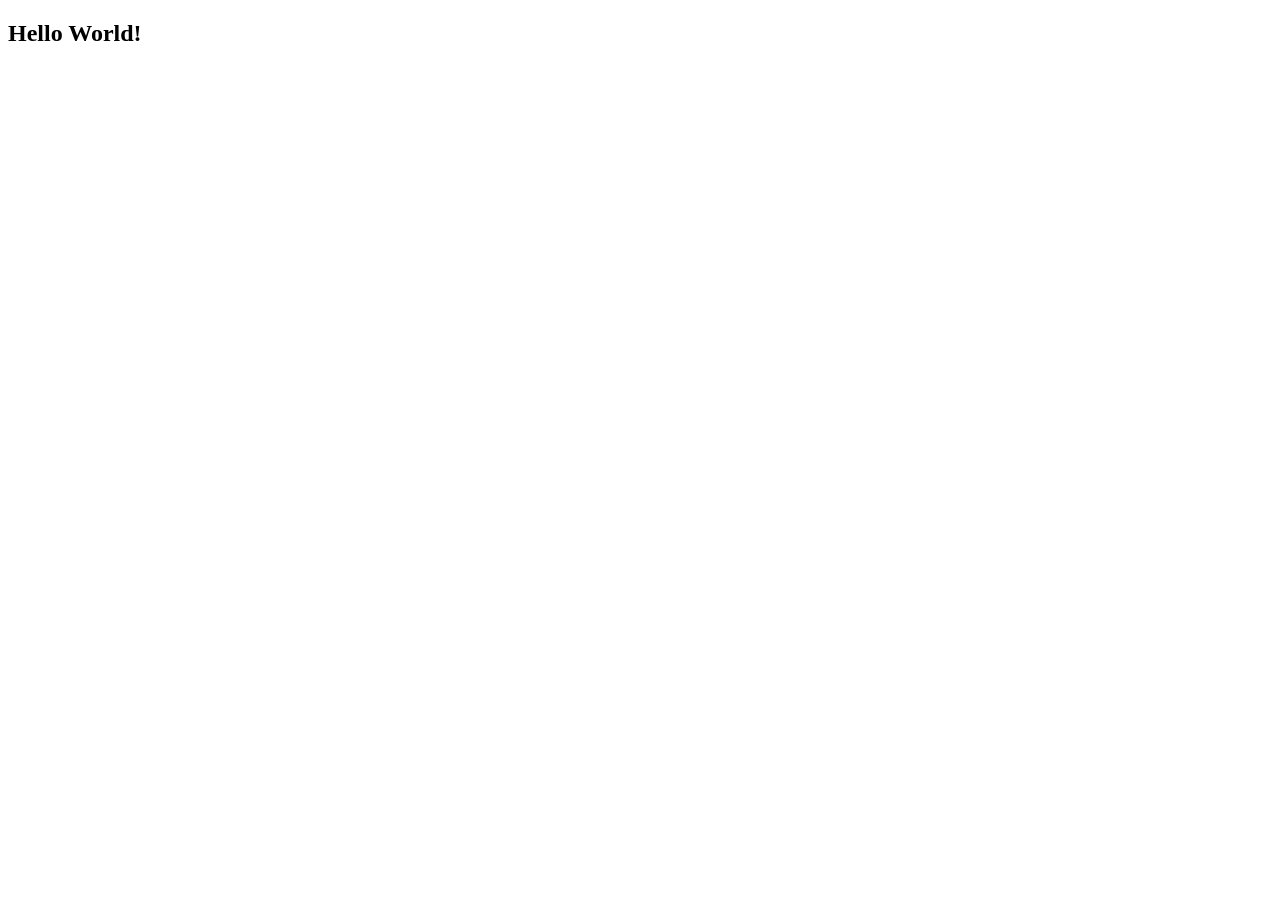
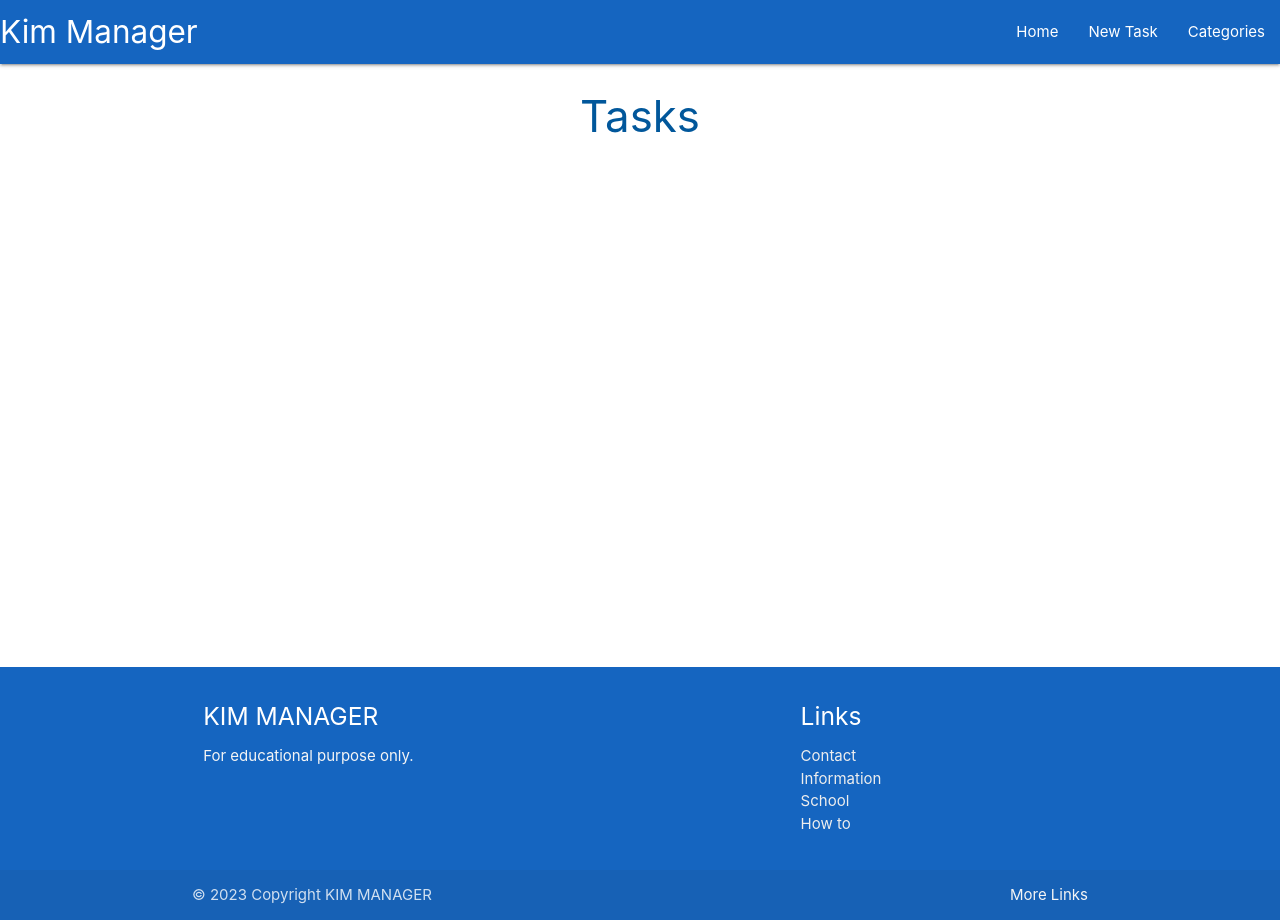
Before and after one commit to KimBergstroem/Flask-SQLalchemy, a Flask app: page / in a window 1280 px wide. Before the commit the page is almost empty. Run offline with Flask 3, Linux system fonts and the light colour scheme.

Commit message:
Initial base template html structure to frontend the page

```diff
--- a/taskmanager/routes.py
+++ b/taskmanager/routes.py
@@ -5,4 +5,4 @@ from taskmanager.models import Category, Task
 
 @app.route("/")
 def home():
-    return render_template("base.html")
+    return render_template("tasks.html")
--- /dev/null
+++ b/taskmanager/static/css/style.css
@@ -0,0 +1,11 @@
+/* CSS STYLING FOR MY TASKMANAGER PROJECT */
+
+body {
+    display: flex;
+    min-height: 100vh;
+    flex-direction: column;
+}
+
+main {
+    flex: 1 0 auto;
+}
--- /dev/null
+++ b/taskmanager/static/js/script.js
@@ -0,0 +1,6 @@
+/* JAVASCRIPT SCRIPT FOR MY TASKMANAGER PROJECT */
+
+document.addEventListener('DOMContentLoaded', function () {
+    var sidenav = document.querySelectorAll('.sidenav');
+    M.Sidenav.init(sidenav, m.Sidenav);
+});
--- a/taskmanager/templates/base.html
+++ b/taskmanager/templates/base.html
@@ -4,9 +4,89 @@
     <meta charset="UTF-8" />
     <meta http-equiv="X-UA-Compatible" content="IE=edge" />
     <meta name="viewport" content="width=device-width, initial-scale=1.0" />
+    <link
+      rel="stylesheet"
+      href="https://cdnjs.cloudflare.com/ajax/libs/font-awesome/6.4.2/css/all.min.css"
+      integrity="sha512-z3gLpd7yknf1YoNbCzqRKc4qyor8gaKU1qmn+CShxbuBusANI9QpRohGBreCFkKxLhei6S9CQXFEbbKuqLg0DA=="
+      crossorigin="anonymous"
+      referrerpolicy="no-referrer"
+    />
+    <!-- Compiled and minified CSS -->
+    <link
+      rel="stylesheet"
+      href="https://cdnjs.cloudflare.com/ajax/libs/materialize/1.0.0/css/materialize.min.css"
+    />
+    <link
+      rel="stylesheet"
+      href="{{ url_for('static', filename='css/style.css')}}"
+    />
+
     <title>Task Manager</title>
   </head>
   <body>
-    <h2>Hello World!</h2>
+    <!-- HEADER SECTION STARTS HERE -->
+    <header>
+      <!-- top navbar -->
+      <nav>
+        <div class="nav-wrapper blue darken-3">
+          <a href="#!" class="brand-logo">Kim Manager</a>
+          <a href="#" data-target="mobile-demo" class="sidenav-trigger"
+            ><i class="fas fa-bar"></i
+          ></a>
+          <ul class="right hide-on-med-and-down">
+            <li><a href="{{ url_for('home') }}">Home</a></li>
+            <li><a href="">New Task</a></li>
+            <li><a href="">Categories</a></li>
+          </ul>
+        </div>
+      </nav>
+      <!-- mobile sidenav -->
+      <ul class="sidenav" id="mobile-demo">
+        <li><a href="{{ url_for('home') }}">Home</a></li>
+        <li><a href="">New Task</a></li>
+        <li><a href="">Categories</a></li>
+      </ul>
+    </header>
+    <!-- HEADER SECTION ENDS HERE -->
+
+    <!-- MAIN SECTION STARTS HERE -->
+    <main class="container">{% block content %} {% endblock %}</main>
+    <!-- HEADER SECTION ENDS HERE -->
+
+    <!-- FOOTER SECTION STARTS HERE -->
+    <footer class="page-footer blue darken-3">
+      <div class="container">
+        <div class="row">
+          <div class="col l6 s12">
+            <h5 class="white-text">KIM MANAGER</h5>
+            <p class="grey-text text-lighten-4">
+              For educational purpose only.
+            </p>
+          </div>
+          <div class="col l4 offset-l2 s12">
+            <h5 class="white-text">Links</h5>
+            <ul>
+              <li><a class="grey-text text-lighten-3" href="">Contact</a></li>
+              <li>
+                <a class="grey-text text-lighten-3" href="">Information</a>
+              </li>
+              <li><a class="grey-text text-lighten-3" href="">School</a></li>
+              <li><a class="grey-text text-lighten-3" href="">How to</a></li>
+            </ul>
+          </div>
+        </div>
+      </div>
+      <div class="footer-copyright">
+        <div class="container">
+          © 2023 Copyright KIM MANAGER
+          <a class="grey-text text-lighten-4 right" href="#!">More Links</a>
+        </div>
+      </div>
+    </footer>
+    <!-- FOOTER SECTION ENDS HERE -->
+
+    <!-- Compiled and minified JavaScript -->
+    <script src="https://cdnjs.cloudflare.com/ajax/libs/materialize/1.0.0/js/materialize.min.js"></script>
+    <script src="{{ url_for('static', filename='js/script.js') }}"></script>
   </body>
 </html>
--- /dev/null
+++ b/taskmanager/templates/tasks.html
@@ -0,0 +1,5 @@
+{% extends "base.html" %} {% block content %}
+
+<h3 class="light-blue-text text-darken-4 center-align">Tasks</h3>
+
+{% endblock %}
```
